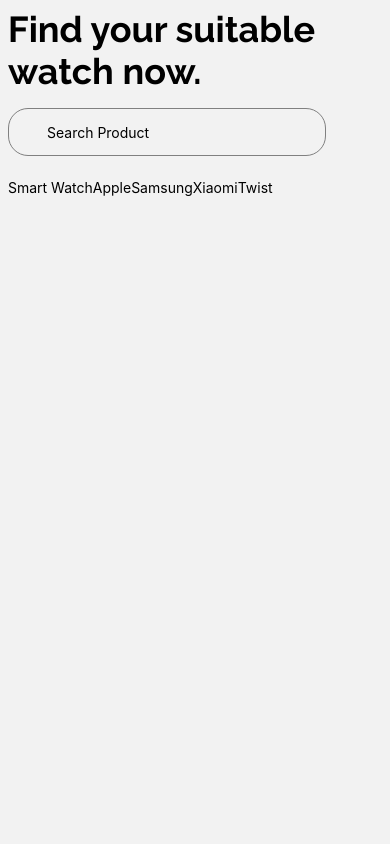
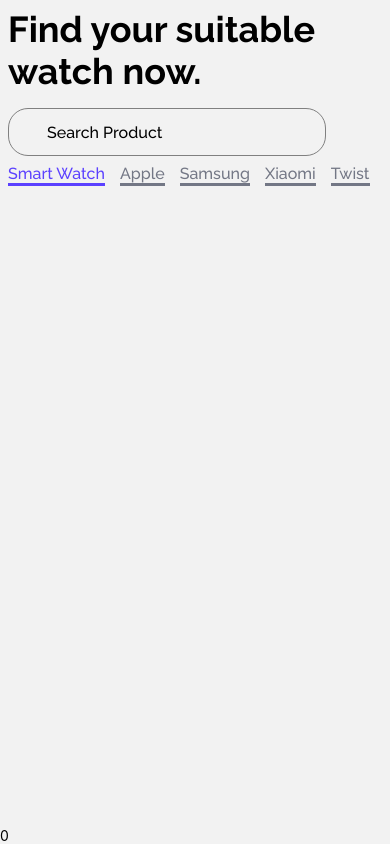
Before and after one commit to burakgokcinarr/rn-e-commerce-app, a React Native app: screen /Home in a window 390 px wide. Built offline with nearby package versions, Linux system fonts and the light colour scheme; some icons are missing.

Commit message:
SearchBar component edited. CategoryList compoennet created.

```diff
--- a/src/components/CategoryList.js
+++ b/src/components/CategoryList.js
@@ -1,36 +1,56 @@
-import { ScrollView, StyleSheet, Text, View } from 'react-native'
+import { ScrollView, StyleSheet, Text, TouchableOpacity, View } from 'react-native'
 import React, { useEffect, useState } from 'react'
-import { DUMMY_DATA } from '../dummy/Data';
+import { Fonts } from '../constants';
+import useTheme from '../hooks/useTheme';
 
-export default function CategoryList() {
+export default function CategoryList({ data = [] }) {
 
-    const [category, setCategory] = useState(["Smart Watch"]);  // All Smart Watch
+    const { colors } = useTheme();
+    const [selectedIndex, setSelectedIndex] = useState(0);
+    const [category, setCategory]           = useState(["Smart Watch"]);  // All Smart Watch
 
     useEffect(() => {
         // DUMMY DATA içerisinde yer alan kategori isimlerinin alınması
-        const uniqueCategories = Array.from(new Set(DUMMY_DATA.map(item => item.category)));
+        const uniqueCategories = Array.from(new Set(data.map(item => item.category)));
         setCategory([category, ...uniqueCategories])
     }, [])
 
+    const CategoryView = ({ item, index }) => {
         return (
-        <View style={styles.container}>
+            <TouchableOpacity key={index} onPress={() => setSelectedIndex(index)}>
+                <View style={[styles.category, { borderBottomColor: selectedIndex === index ? colors.BLUE : colors.GRAY }]}>
+                    <Text style={[styles.title, { color: selectedIndex === index ? colors.BLUE : colors.GRAY}]} >{item}</Text>
+                </View>
+            </TouchableOpacity>
+        )
+    }
+
+    return (
+       <>
         <ScrollView
             horizontal
             showsHorizontalScrollIndicator={false}
+            style={styles.container}
         >
             {
-                    category.map((val, index) => {
-                        return <Text key={index}>{val}</Text>
-                    })
+                category.map((val, index) => <CategoryView item={val} index={index}/>)
             }
         </ScrollView>
-        </View>
+        <Text>{selectedIndex}</Text>
+       </>
     )
 }
 
 const styles = StyleSheet.create({
     container: {
-        paddingHorizontal: 8,
-        marginVertical: 15
+        paddingHorizontal: 8
+    },
+    category: {
+        marginRight: 15,
+        borderBottomWidth: 3
+    },
+    title: {
+        fontSize: 16,
+        fontFamily: Fonts.medium
     }
 })
--- a/src/components/SearchBarView.js
+++ b/src/components/SearchBarView.js
@@ -2,6 +2,7 @@ import { StyleSheet, Text, View, TextInput } from 'react-native'
 import React from 'react'
 import { Search, LayoutGrid } from 'lucide-react-native'
 import useTheme from '../hooks/useTheme'
+import { Fonts } from '../constants'
 
 export default function SearchBarView( props ) {
 
@@ -16,7 +17,7 @@ export default function SearchBarView( props ) {
                     placeholderTextColor={colors.TEXT}
                     onChangeText={props.setSearchText}
                     value={props.value}
-                    style={[props.style, { color: colors.TEXT }]}
+                    style={[props.style, styles.input, { color: colors.TEXT }]}
                 />
             </View>
             <LayoutGrid size={30} color={colors.TEXT}/>
@@ -31,6 +32,10 @@ const styles = StyleSheet.create({
         justifyContent: 'space-between',
         alignItems: 'center'
     },
+    input: {
+        fontSize: 16,
+        fontFamily: Fonts.medium
+    },
     inputView: {
         flexDirection: 'row',
         padding: 8,
--- a/src/screens/HomePage.js
+++ b/src/screens/HomePage.js
@@ -2,6 +2,7 @@ import { View, Text, StyleSheet, SafeAreaView, Button, Alert } from 'react-nativ
 import React, { useState } from 'react'
 import { HeaderText, SearchBarView, CategoryList } from '../components';
 import { Fonts } from '../constants';
+import { DUMMY_DATA } from '../dummy/Data';
 
 export default function HomePage() {
 
@@ -20,7 +21,7 @@ export default function HomePage() {
                 setSearchText={setSearchText}
                 style={styles.input}
             />
-            <CategoryList/>
+            <CategoryList data={DUMMY_DATA}/>
         </SafeAreaView>
     )
 }
```
Lines whose indentation alone changed are shown as unchanged.
